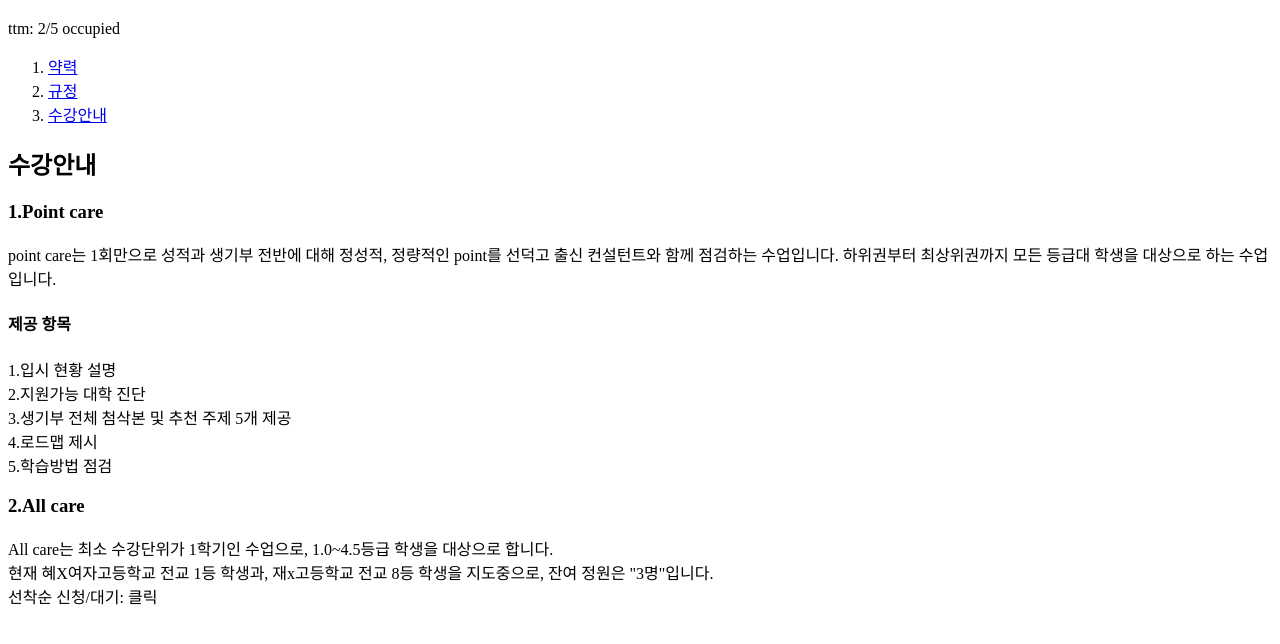
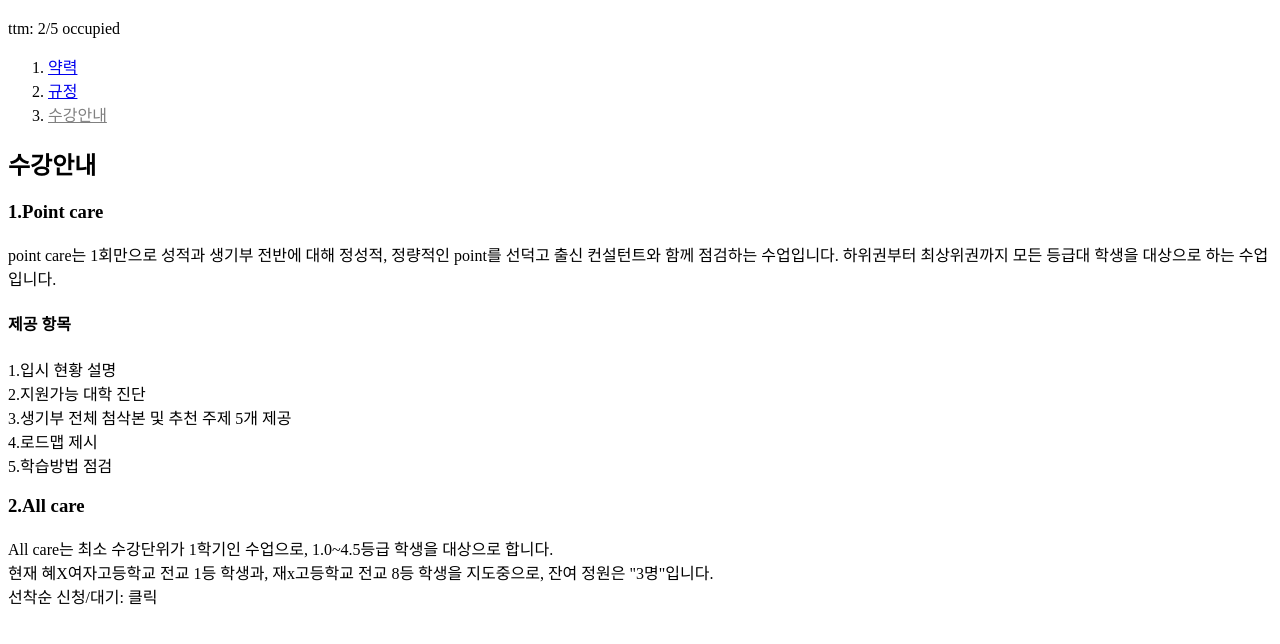
Before and after one commit to bombury1120/QQ-consulting, a plain HTML site: page 수강안내.html in a window 1280 px wide. Shown: the part 46-690 px from the top of the page. Drawn offline with Linux system fonts and the light colour scheme.

Commit message:
Update 수강안내.html

```diff
--- a/수강안내.html
+++ b/수강안내.html
@@ -9,7 +9,7 @@ ttm: 2/5 occupied
 <ol>
     <li><a href="약력.html">약력</a></li>
     <li><a href="규정.html">규정</a></li>
-    <li><a href="수강안내.html">수강안내</a></li>
+    <li><a href="수강안내.html" style="color:gray">수강안내</a></li>
 </ol>
 <h2>수강안내</h2>
 <h3>1.Point care</h3>
```
